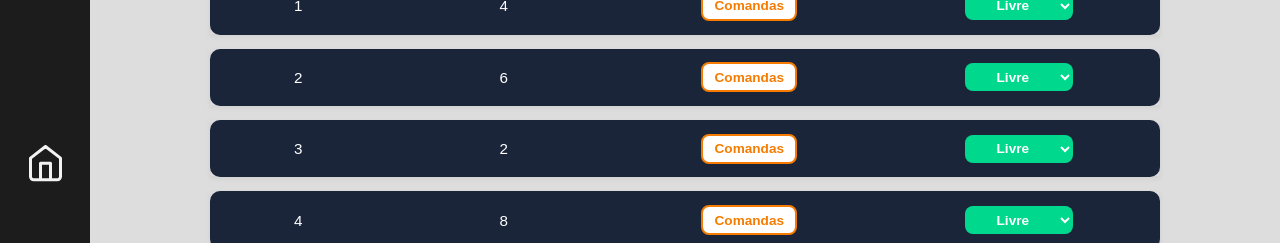
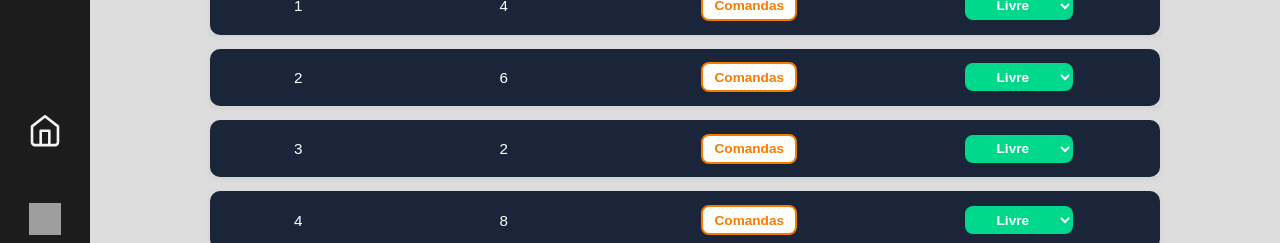
Before and after one commit to beatrizbramont/SistemaRestaurante, a Flask app: page /mesas in a window 1280 px wide. Shown: the part 349-592 px from the top of the page. Run offline with Flask 3, Linux system fonts and the light colour scheme; data comes from the database, SQL or seed files in the repository; data that the repository does not hold is empty; parts of the project's set-up code (start-up, migrations or seed data) failed here and were passed over; grey boxes are pictures that could not be loaded.

Commit message:
:recycle: refactor: Troca estilizações de components

```diff
--- a/static/css/components.css
+++ b/static/css/components.css
@@ -24,7 +24,7 @@ aside {
     position: fixed;
     top: 0;
     left: 0;
-    height: 100vh;
+    height: 100%;
     width: 90px;
     padding: 48px 12px;
     background-color: #1C1C1C;
@@ -32,14 +32,14 @@ aside {
     display: flex;
     flex-direction: column;
     align-items: center;
-    gap: 130px;
+    gap: 100px;
     z-index: 100;
 }
 
 nav ul {
     display: flex;
     flex-direction: column;
-    gap: 28px;
+    gap: 20px;
     justify-content: center;
     align-items: center;
 }
@@ -50,6 +50,11 @@ nav li {
     border-radius: 10px;
     cursor: pointer;
     transition: 0.3s ease-in;
+
+    & img {
+        width: 32px;
+        height: 32px;
+    }
 
     &:hover {
         background-color: #818181;
```
